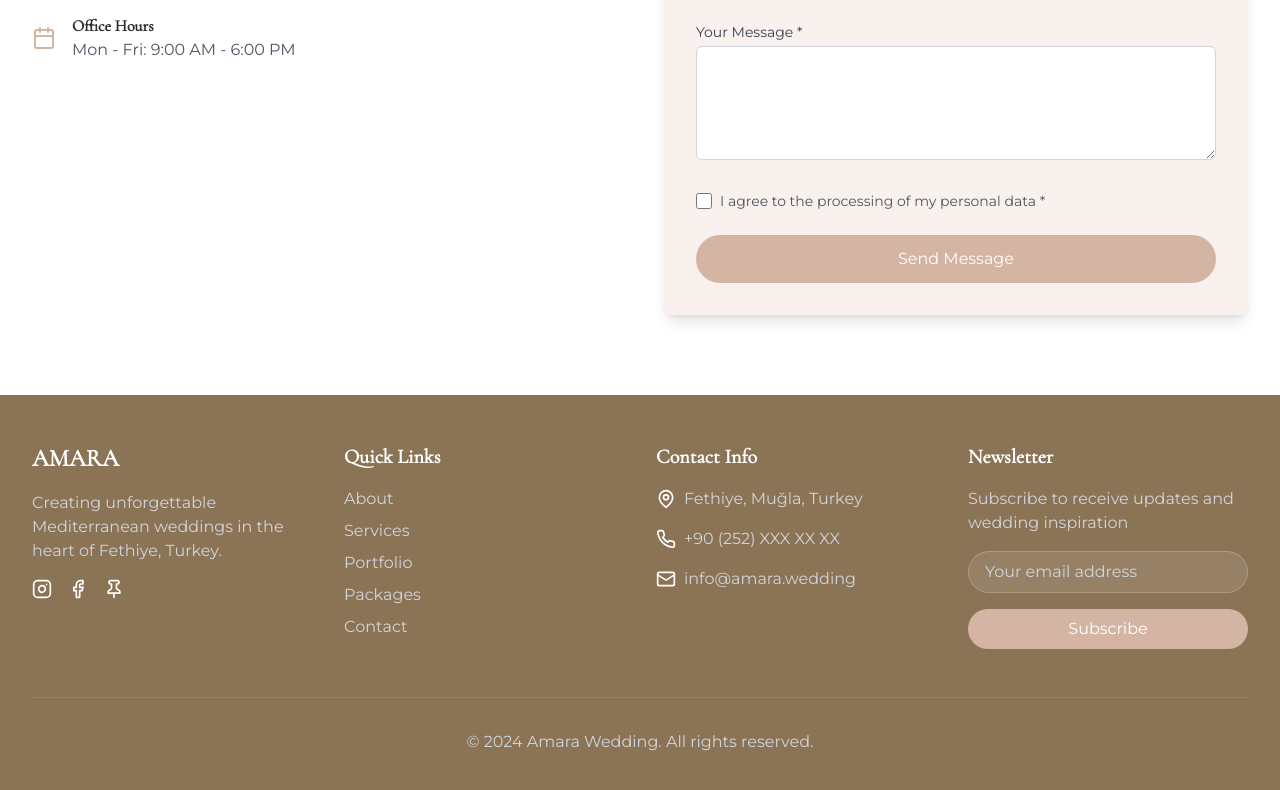
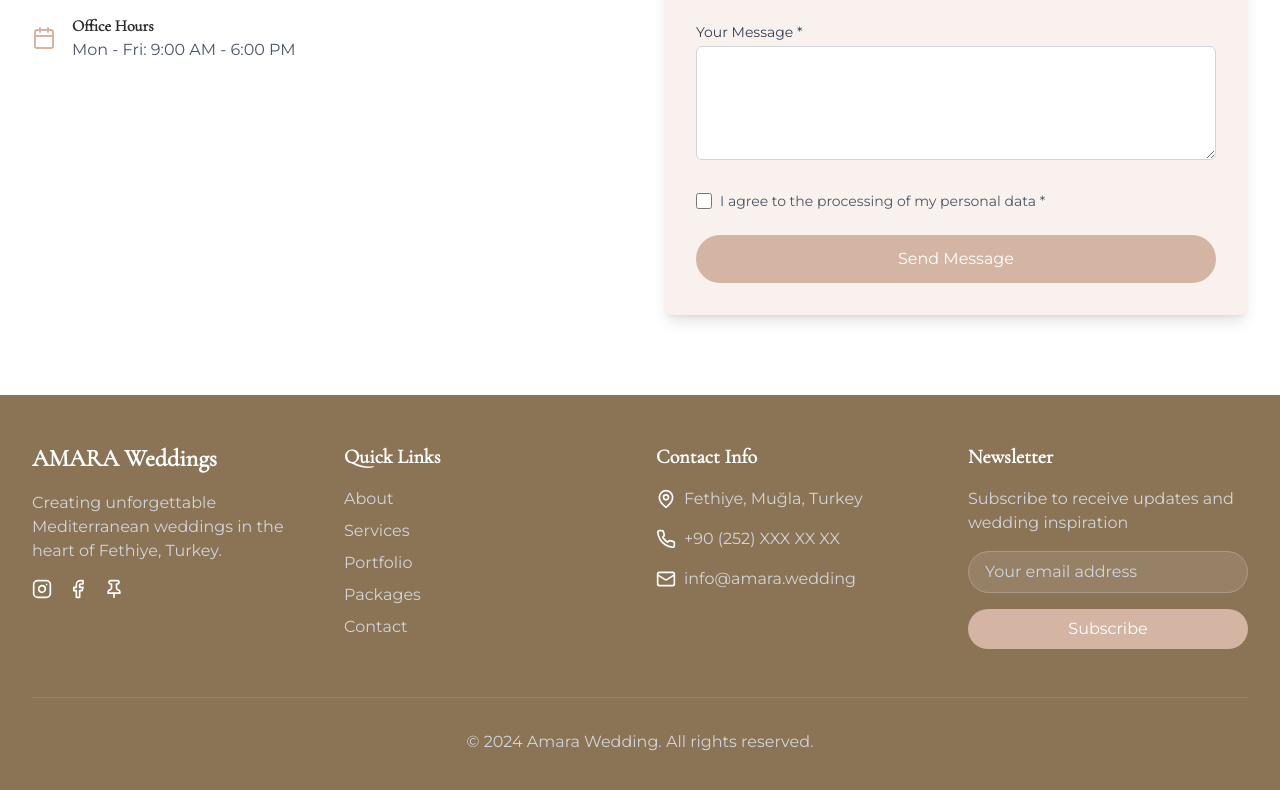
Before and after one commit to Anna-Oz/amara-website, a React (Vite) app: page / in a window 1280 px wide. Shown: the part 4314-5104 px from the top of the page. Built offline with nearby package versions, Linux system fonts and the light colour scheme.

Commit message:
Update Footer.tsx

```diff
--- a/src/components/Footer.tsx
+++ b/src/components/Footer.tsx
@@ -9,7 +9,7 @@ const Footer = () => {
       <div className="max-w-7xl mx-auto px-4 sm:px-6 lg:px-8 py-12">
         <div className="grid grid-cols-1 md:grid-cols-2 lg:grid-cols-4 gap-8">
           <div>
-            <h3 className="font-cormorant text-2xl font-bold mb-4">AMARA</h3>
+            <h3 className="font-cormorant text-2xl font-bold mb-4">AMARA Weddings</h3>
             <p className="text-gray-300 mb-4">
               Creating unforgettable Mediterranean weddings in the heart of Fethiye, Turkey.
             </p>
```
